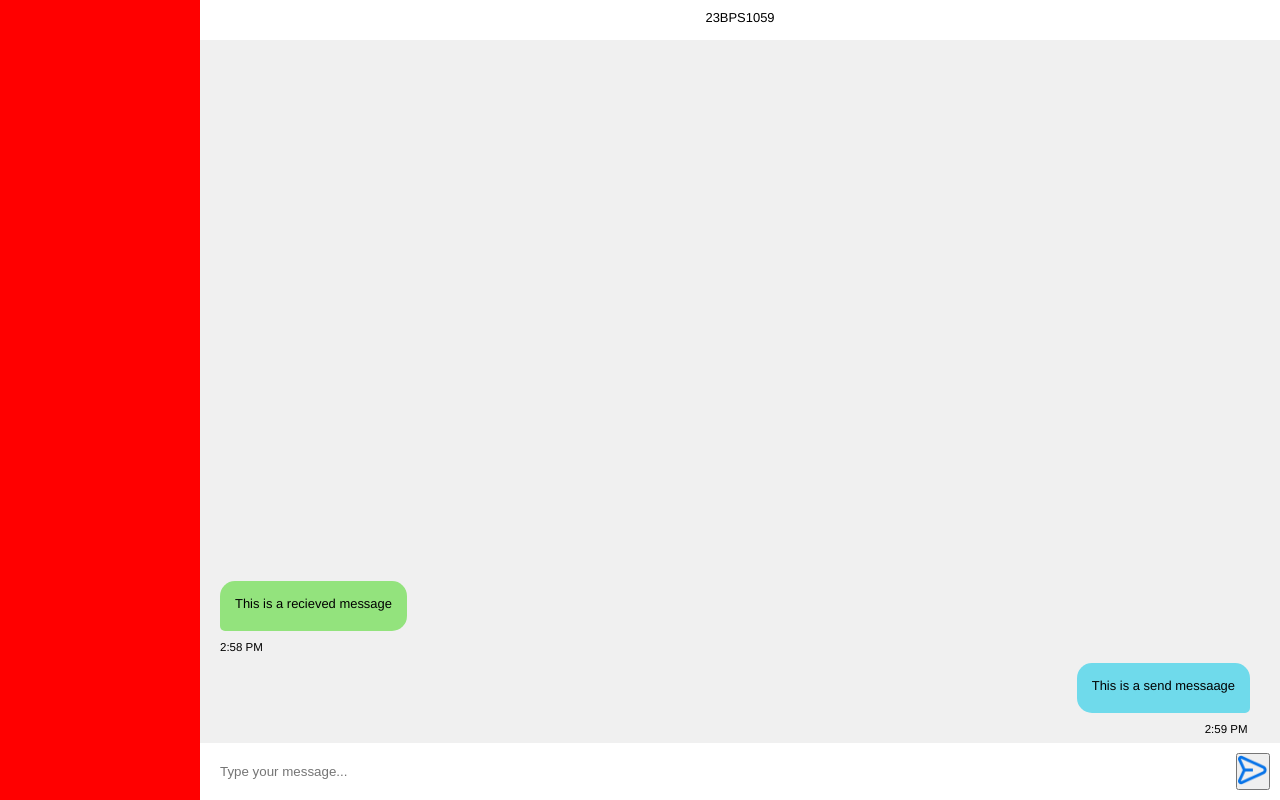
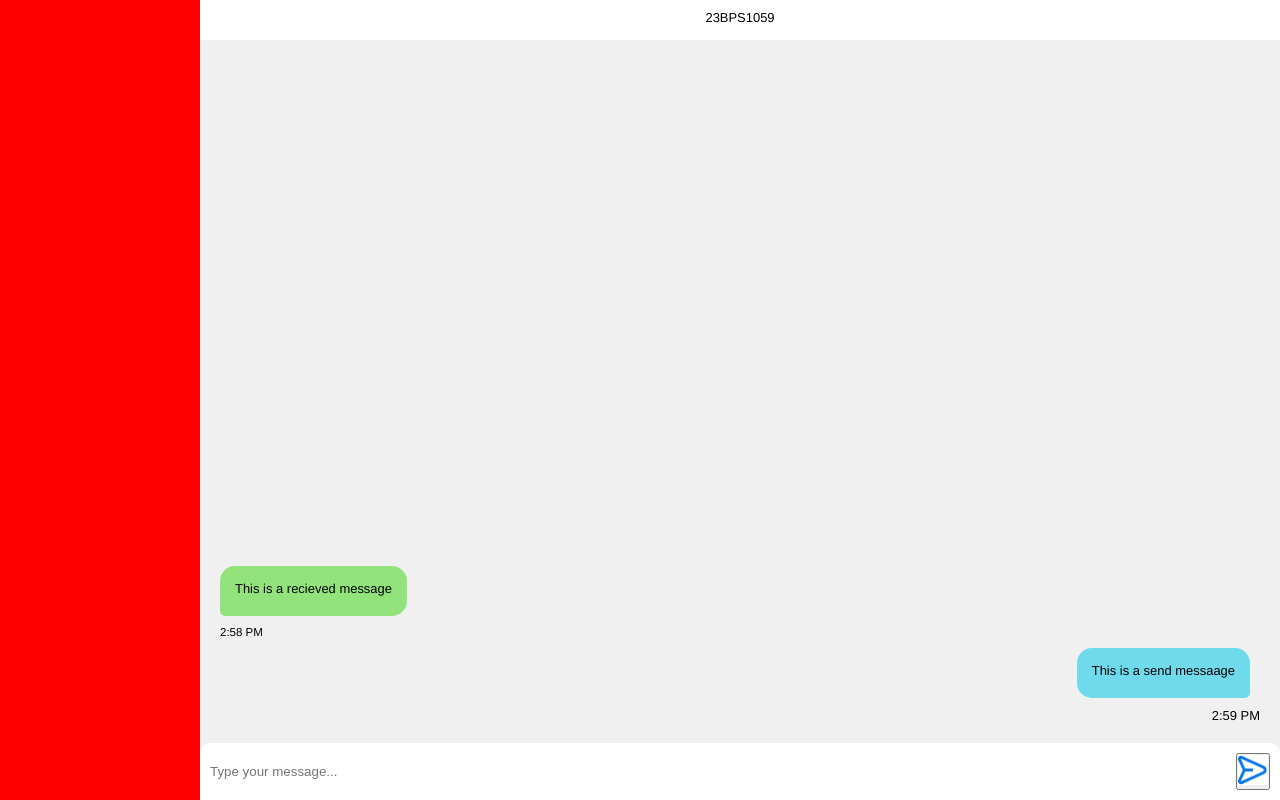
Before and after one commit to LakshyaJain08/chat-site, a plain HTML site: page index.html in a window 1280 px wide. Drawn offline with Linux system fonts and the light colour scheme.

Commit message:
Update style.css

```diff
--- a/style.css
+++ b/style.css
@@ -23,12 +23,14 @@ body, html {
 .chat-area {
   flex: 1;
   display: flex;
+  background-color: #f0f0f0;
   flex-direction: column;
   position: relative;
 }
 
 .reg-no{
   display:flex;
+  background-color:white;
   justify-content:center;
   padding:10px;
   height:40px;
@@ -78,36 +80,28 @@ body, html {
 }
 
 .message-time-blue{
-  font-size:0.8rem;
-  position:absolute;
-  right:3%;
-  bottom:65px;
+  display:flex;
+  justify-content:flex-end;
 }
-
 
 .input-area {
   display: flex;
-  padding: 10px;
+  padding:10px;
   background-color: #ffffff;
-  border: 1px sloid ;
-  border-top-right-radius: 10px;
-  border-top-left-radius: 10px;
+  border: 0px solid white;
+  border-radius: 10px 10px 0px 0 ;
 }
 
 #message-input {
   flex: 1;
-  padding: 10px;
-  border: 0px solid #ddd;
-  border-radius: 10px;
+  border: 0px solid white;
   margin-right: 10px;
 }
 
 #send-button {
   cursor: pointer;
   background-color:#ffffff;
-  padding:0;
-  border: none;
-  background: none;
+  border-color: white;
   outline:none;
 }
 
```
